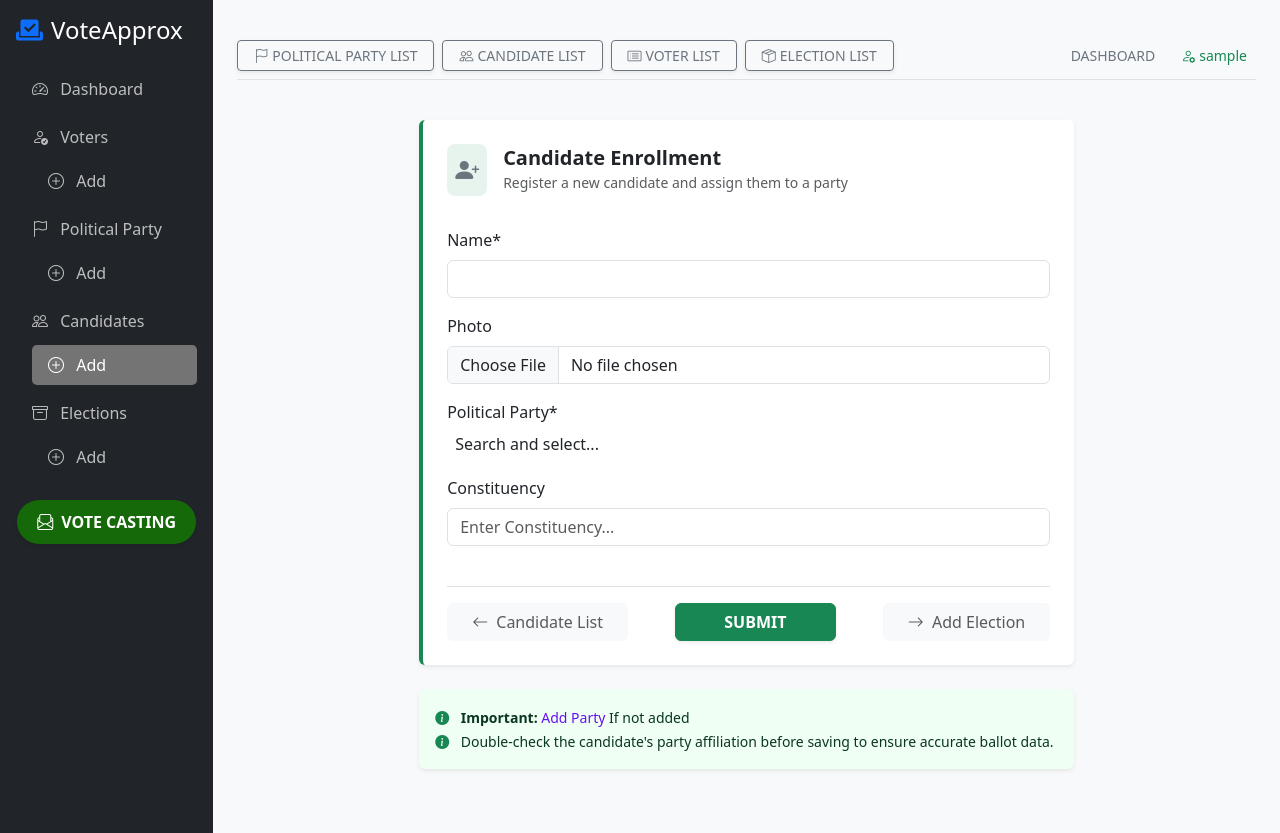
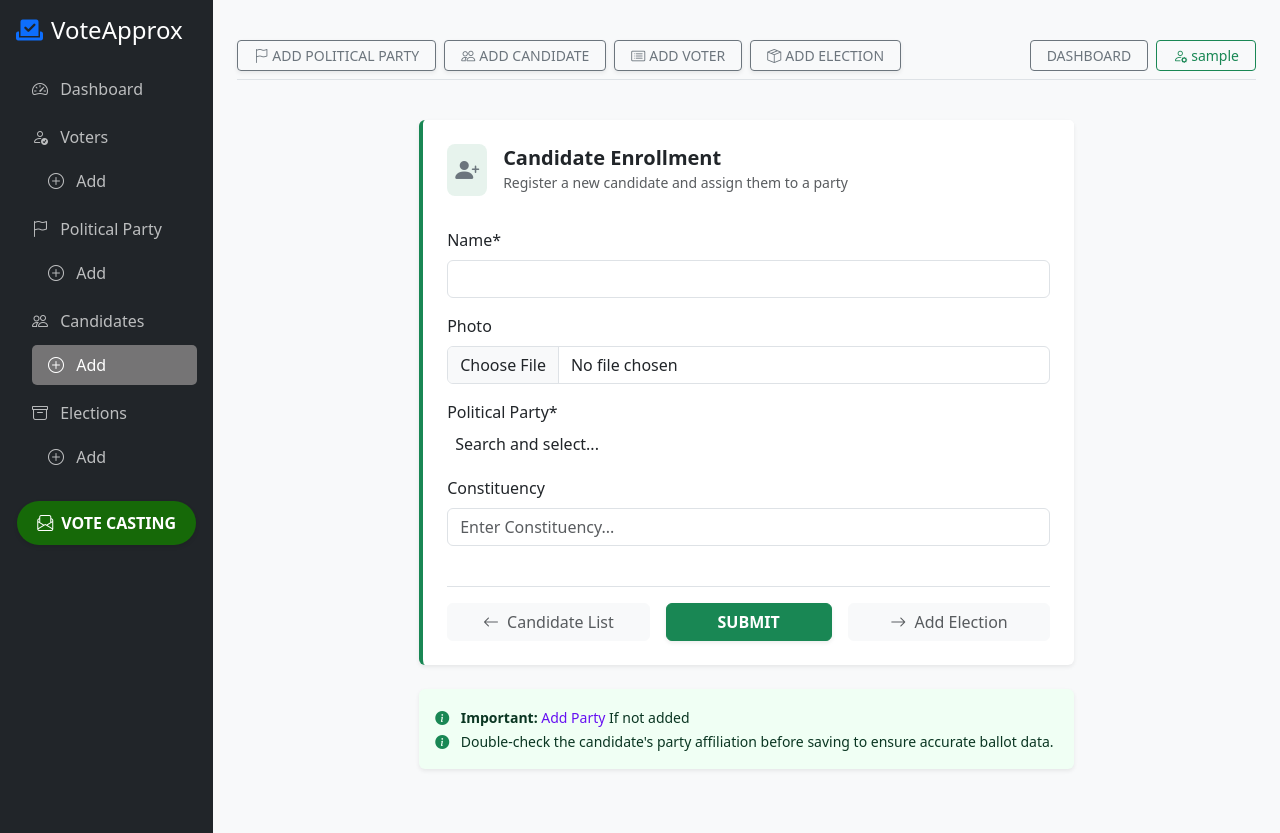
Before and after one commit to yadhukrishnanpk/VoteApprox_Dashboard, a Django app: page /CandidateAdd/ in a window 1280 px wide. Run offline with Django 5.2, Linux system fonts and the light colour scheme; the visitor is signed in with stand-in values (Sample User, id 1); data that the repository does not hold is empty; some libraries are stand-ins or nearby versions.

Commit message:
Templates Correction

```diff
--- a/templates/Modifying/candidateadd.html
+++ b/templates/Modifying/candidateadd.html
@@ -32,20 +32,20 @@
                             </div>
                         </div>
 
-                        <div class="mt-4 pt-3 border-top d-flex align-items-center justify-content-between">
-                            <a href="{% url 'candidateslist' %}" class="btn btn-light px-4 text-muted">
+                        <div class="mt-4 pt-3 border-top d-flex flex-column flex-md-row align-items-center justify-content-between gap-3">
+                        <a href="{% url 'candidateslist' %}" class="btn btn-light px-4 text-muted w-100 w-md-auto order-2 order-md-1">
                             <i class="bi bi-arrow-left me-1"></i> Candidate List
                         </a>
 
-                            <div class="btn-group">
-                                <button type="submit" class="btn btn-success px-5 fw-semibold shadow-sm">
+                        <div class="btn-group w-100 w-md-auto order-1 order-md-2">
+                            <button type="submit" class="btn btn-success px-5 fw-semibold shadow-sm w-100">
                                 SUBMIT
                             </button>
                         </div>
-                            <a href="{% url 'electionadd' %}" class="btn btn-light px-4 text-muted">
+
+                        <a href="{% url 'electionadd' %}" class="btn btn-light px-4 text-muted w-100 w-md-auto order-3">
                             <i class="bi bi-arrow-right me-1"></i> Add Election
                         </a>
-
                     </div>
                     </form>
                 </div>
--- a/templates/index.html
+++ b/templates/index.html
@@ -37,11 +46,25 @@
 </head>
 <body>
 
+<!-- Mobile Header Navigation Bar -->
+<header class="navbar navbar-dark sticky-top bg-dark p-0 shadow d-md-none">
+    <div class="container-fluid d-flex align-items-center justify-content-between py-2">
+        <a class="navbar-brand fs-5 d-inline-flex align-items-center m-0 p-0" href="{% url 'index' %}">
+            <i class="fas fa-vote-yea me-2 text-primary"></i>
+            <span>VoteApprox</span>
+        </a>
+
+        <button class="navbar-toggler" type="button" data-bs-toggle="collapse" data-bs-target="#sidebarMenu" aria-controls="sidebarMenu" aria-expanded="false" aria-label="Toggle navigation">
+            <span class="navbar-toggler-icon"></span>
+        </button>
+    </div>
+</header>
+
 <div class="container-fluid">
     <div class="row">
-        <!-- Sidebar Navigation -->
-        <nav class="col-md-3 col-lg-2 d-md-block sidebar collapse p-3">
-            <h4 class="text-left mb-4">
+        <!-- Sidebar Navigation Area -->
+        <nav id="sidebarMenu" class="col-md-3 col-lg-2 d-md-block sidebar collapse p-3">
+            <h4 class="text-left mb-4 d-none d-md-block">
                 <i class="fas fa-vote-yea me-2 text-primary"></i>VoteApprox
             </h4>
             <ul class="nav flex-column">
@@ -124,7 +146,7 @@
                 {% endif %}
 
                 {% if user.is_authenticated %}
-                <li class="nav-item" style="list-style: none; display: flex; justify-content: center; margin: 15px 0;">
+                <li class="nav-item my-3 d-flex justify-content-center">
                     <a class="nav-link small {% if request.resolver_match.url_name == 'castlist' %}active{% endif %}"
                        href="{% url 'castlist' %}"
                        style="display: inline-flex; align-items: center; padding: 10px 20px; background-color: #166908; color: white; border-radius: 50px; text-decoration: none; font-weight: 600; box-shadow: 0 2px 4px rgba(0,0,0,0.1);">
@@ -135,27 +157,23 @@
             </ul>
         </nav>
 
-        <!-- Main Content Area -->
+        <!-- Main Content Area Component -->
         <main class="col-md-9 ms-sm-auto col-lg-10 px-md-4 py-4">
-            <div class="d-flex justify-content-between flex-wrap flex-md-nowrap align-items-center pt-3 pb-2 mb-3 border-bottom">
-                <div class="d-flex align-items-center">
+
+            <!-- Flexible Top bar Header component -->
+            <div class="d-flex flex-column flex-md-row justify-content-between align-items-md-center pt-3 pb-2 mb-3 border-bottom gap-3">
+                <div class="d-flex flex-wrap gap-2 align-items-center justify-content-start flex-grow-1">
                     {% if user.is_authenticated %}
                         {% if election.id %}
-                        <div class="d-flex flex-wrap gap-2 justify-content-center justify-content-md-start my-3">
-
                             <a href="{% url 'partyslist' %}" class="btn btn-outline-secondary btn-sm px-3 shadow-sm d-inline-flex align-items-center">
                                 <i class="bi bi-flag me-1"></i> POLITICAL PARTY LIST
                             </a>
-
                             <a href="{% url 'candidateslist' %}" class="btn btn-outline-secondary btn-sm px-3 shadow-sm d-inline-flex align-items-center">
                                 <i class="bi bi-people me-1"></i> CANDIDATE LIST
                             </a>
-
                             <a href="{% url 'voterslist' %}" class="btn btn-outline-secondary btn-sm px-3 shadow-sm d-inline-flex align-items-center">
                                 <i class="bi bi-card-list me-1"></i> VOTER LIST
                             </a>
-
-                            {% if election.id %}
                             <a href="{% url 'voted' election.id %}" class="btn btn-outline-secondary btn-sm px-3 shadow-sm d-inline-flex align-items-center">
                                 <i class="bi bi-check2-square me-1"></i> VOTING STATUS
                             </a>
@@ -163,50 +181,29 @@
                                 <i class="bi bi-box-seam me-1"></i> ELECTION LIST
                             </a>
                         {% else %}
-                               <a href="{% url 'partyslist' %}" class="btn btn-outline-secondary btn-sm px-3 shadow-sm d-inline-flex align-items-center">
-                                <i class="bi bi-flag me-1"></i> POLITICAL PARTY LIST
+                            <a href="{% url 'partyadd' %}" class="btn btn-outline-secondary btn-sm px-3 shadow-sm d-inline-flex align-items-center">
+                                <i class="bi bi-flag me-1"></i> ADD POLITICAL PARTY
                             </a>
-
-                            <a href="{% url 'candidateslist' %}" class="btn btn-outline-secondary btn-sm px-3 shadow-sm d-inline-flex align-items-center">
-                                <i class="bi bi-people me-1"></i> CANDIDATE LIST
+                            <a href="{% url 'candidateadd' %}" class="btn btn-outline-secondary btn-sm px-3 shadow-sm d-inline-flex align-items-center">
+                                <i class="bi bi-people me-1"></i> ADD CANDIDATE
                             </a>
-
-                            <a href="{% url 'voterslist' %}" class="btn btn-outline-secondary btn-sm px-3 shadow-sm d-inline-flex align-items-center">
-                                <i class="bi bi-card-list me-1"></i> VOTER LIST
+                            <a href="{% url 'votersadd' %}" class="btn btn-outline-secondary btn-sm px-3 shadow-sm d-inline-flex align-items-center">
+                                <i class="bi bi-card-list me-1"></i> ADD VOTER
                             </a>
-                            <a href="{% url 'electionlist' %}" class="btn btn-outline-secondary btn-sm px-3 shadow-sm d-inline-flex align-items-center">
-                                <i class="bi bi-box-seam me-1"></i> ELECTION LIST
+                            <a href="{% url 'electionadd' %}" class="btn btn-outline-secondary btn-sm px-3 shadow-sm d-inline-flex align-items-center">
+                                <i class="bi bi-box-seam me-1"></i> ADD ELECTION
                             </a>
                         {% endif %}
-                        </div>
                     {% else %}
-                            <div class="d-flex flex-wrap gap-2">
-                            <a href="{% url 'partyslist' %}" class="btn btn-outline-secondary btn-sm px-3 shadow-sm d-inline-flex align-items-center">
-                                <i class="bi bi-flag me-1"></i> POLITICAL PARTY LIST
-                            </a>
-
-                            <a href="{% url 'candidateslist' %}" class="btn btn-outline-secondary btn-sm px-3 shadow-sm d-inline-flex align-items-center">
-                                <i class="bi bi-people me-1"></i> CANDIDATE LIST
-                            </a>
-
-                            <a href="{% url 'voterslist' %}" class="btn btn-outline-secondary btn-sm px-3 shadow-sm d-inline-flex align-items-center">
-                                <i class="bi bi-card-list me-1"></i> VOTER LIST
-                            </a>
-
-                            <a href="{% url 'electionlist' %}" class="btn btn-outline-secondary btn-sm px-3 shadow-sm d-inline-flex align-items-center">
-                                <i class="bi bi-box-seam me-1"></i> ELECTION LIST
-                            </a>
-                        </div>
-                        {% endif %}
-                    {% else %}
-                        <a href="{% url 'login' %}" class="btn text-secondary btn-sm">LOGIN FOR VOTING STATUS</a>
+                        <a href="{% url 'login' %}" class="btn btn-outline-secondary btn-sm px-3">LOGIN FOR VOTING STATUS</a>
                     {% endif %}
                 </div>
-                <!-- Action Button that triggers the Popup Modal -->
-                <div class="btn-toolbar d-flex gap-2 mb-2 mb-md-0">
-                    <a href="{% url 'index' %}" class="btn text-secondary btn-sm">DASHBOARD</a>
 
-                    <button type="button" class="btn btn-sm text-success d-inline-flex align-items-center" data-bs-toggle="modal" data-bs-target="#accountModal">
+                <!-- Action Buttons: Right Side on Desktop -->
+                <div class="d-flex gap-2 align-items-center justify-content-start justify-content-md-end">
+                    <a href="{% url 'index' %}" class="btn btn-sm text-secondary border border-secondary px-3 d-inline-flex align-items-center">DASHBOARD</a>
+
+                    <button type="button" class="btn btn-sm text-success border border-success px-3 d-inline-flex align-items-center" data-bs-toggle="modal" data-bs-target="#accountModal">
                         <i class="bi bi-person-gear me-1"></i>
                         {% if user.is_authenticated %}
                             {{ user.username }}
@@ -223,11 +220,11 @@
                     <div class="modal-content shadow">
                         <div class="modal-header py-2">
                             <h6 class="modal-title fw-bold" id="accountModalLabel">ACCOUNT</h6>
-                            <button type="button" class="btn-close" data-bs-shadow="none" data-bs-dismiss="modal" aria-label="Close"></button>
+                            <button type="button" class="btn-close" data-bs-dismiss="modal" aria-label="Close"></button>
                         </div>
                         <div class="modal-body text-center d-grid gap-2 p-3">
                         {% if user.is_authenticated %}
-                            <button type="button" class="btn btn-success btn-sm mb-2">{{ user.username }} - Active</button>
+                            <button type="button" class="btn btn-success btn-sm mb-2" disabled>{{ user.username }} - Active</button>
 
                             <div class="text-start border rounded p-3 mb-3 bg-light small text-muted">
                                 <div class="d-flex justify-content-between mb-1">
@@ -275,25 +273,25 @@
                         </li>
                         {% endfor %}
                     </ul>
-
                 </div>
                 {% else %}
-            <div class="d-flex align-items-center" style="font-size: 24px; color: rgba(0, 0, 0, 0.7); font-weight: 500; padding-left: 0;">
+                <div class="d-flex align-items-center" style="font-size: 24px; color: rgba(0, 0, 0, 0.7); font-weight: 500;">
                     <i class="bi bi-check2-circle me-2"></i>
                     <span style="vertical-align: middle">ELECTION LIST EMPTY</span>
                 </div>
-            {% endif %}<br>
+                {% endif %}
+            </div>
 
             {% if user.is_authenticated %}
-            <div class="row mb-4">
+            <div class="row mb-2">
                 <div class="col-xl-3 col-md-6 mb-4">
                     <div class="card card-stat bg-primary text-white shadow p-3">
                         <div class="d-flex justify-content-between align-items-center">
                             <div>
-                                <div class="text-dark-50 small">Total Voters</div>
-                                <div class="h3 fw-bold">{{vote_count}}</div>
+                                <div class="text-white-50 small">Total Voters</div>
+                                <div class="h3 fw-bold m-0">{{vote_count}}</div>
                             </div>
-                            <i class="bi bi-people-fill fs-1"></i>
+                            <i class="bi bi-people-fill fs-1 opacity-75"></i>
                         </div>
                     </div>
                 </div>
```
Also changed, not shown: other parts of templates/index.html (+22 -13 lines), templates/Modifying/electionadd.html (+9 -9 lines), templates/Modifying/partyadd.html (+7 -5 lines), templates/Modifying/votersadd.html (+11 -9 lines). Lines whose indentation alone changed are shown as unchanged.
